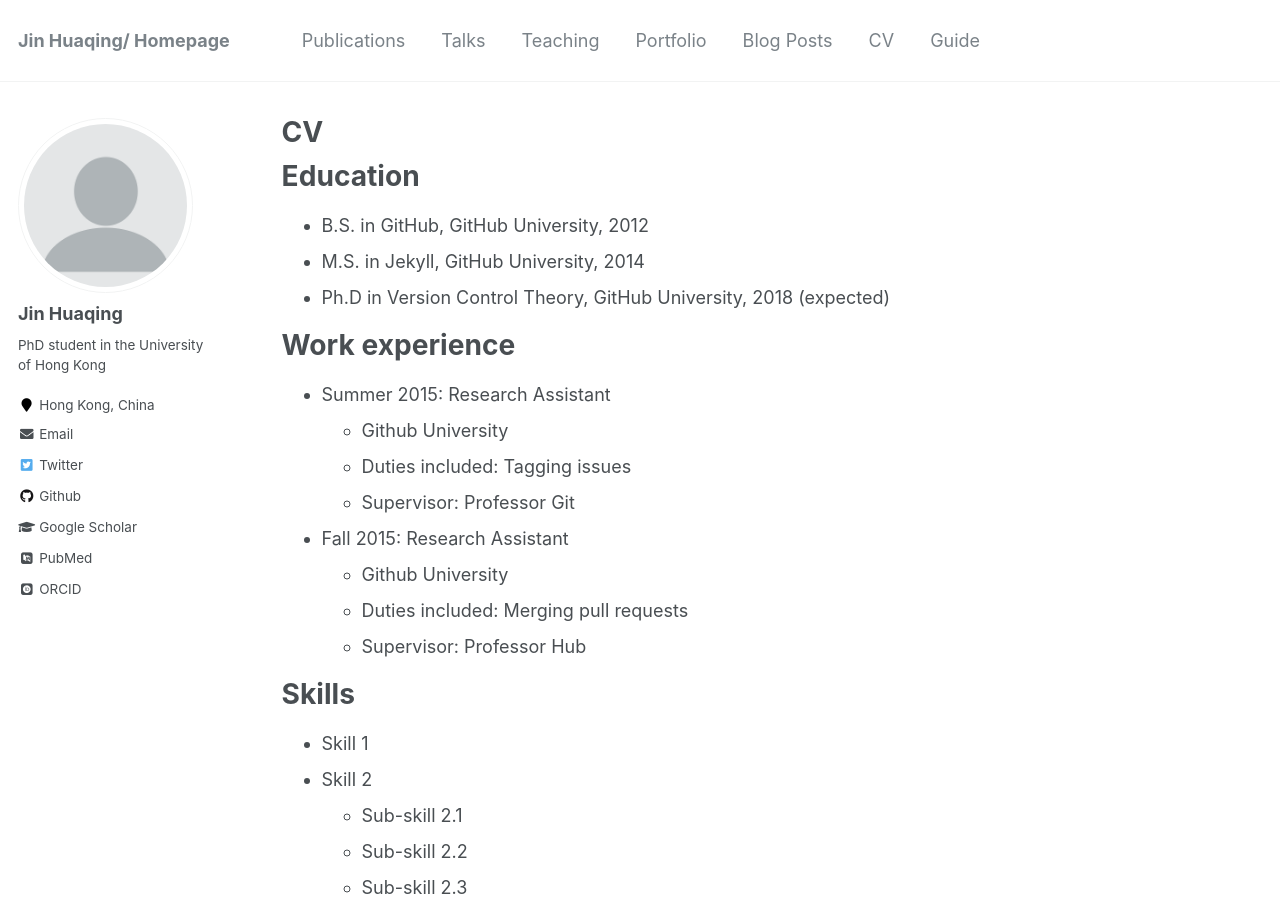
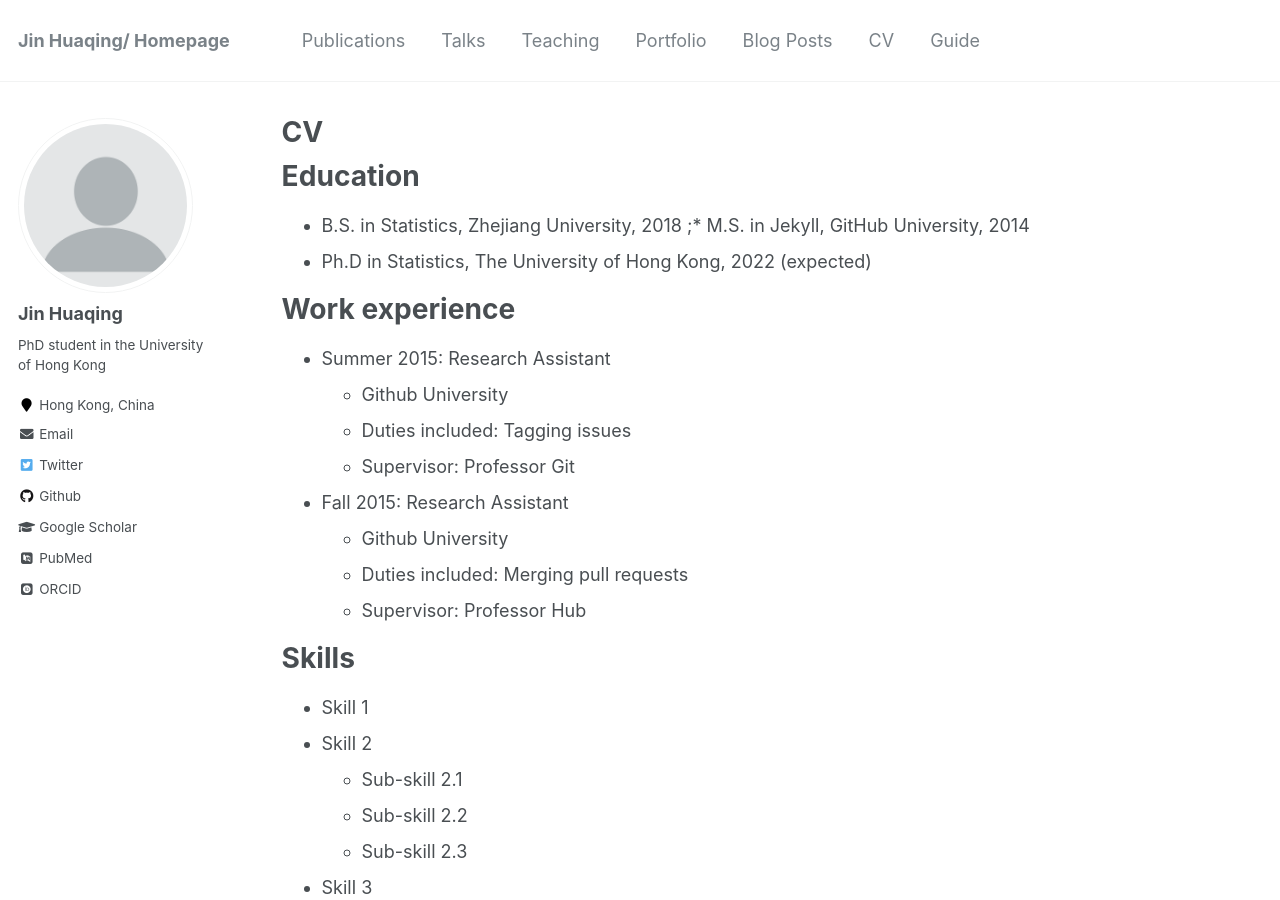
Before and after one commit to JINhuaqing/jinhuaqing.github.io, a Jekyll site: the page built from _pages/cv.md, in a window 1280 px wide and 900 px high. Built offline with Jekyll 4.4.1, drawn with Linux system fonts in a browser that asks for light colours; some web fonts are replaced.

Commit message:
update cv

```diff
--- a/_pages/cv.md
+++ b/_pages/cv.md
@@ -11,9 +11,9 @@
 
 Education
 ======
-* B.S. in GitHub, GitHub University, 2012
-* M.S. in Jekyll, GitHub University, 2014
-* Ph.D in Version Control Theory, GitHub University, 2018 (expected)
+* B.S. in Statistics, Zhejiang University, 2018
+;* M.S. in Jekyll, GitHub University, 2014
+* Ph.D in Statistics, The University of Hong Kong, 2022 (expected)
 
 Work experience
 ======
```
